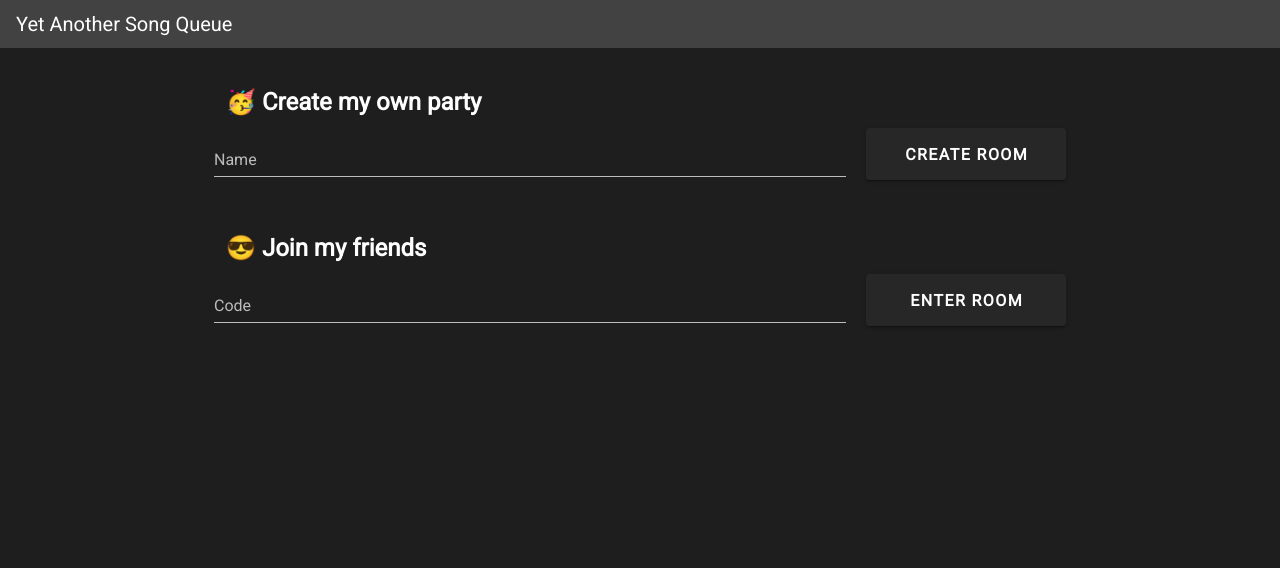
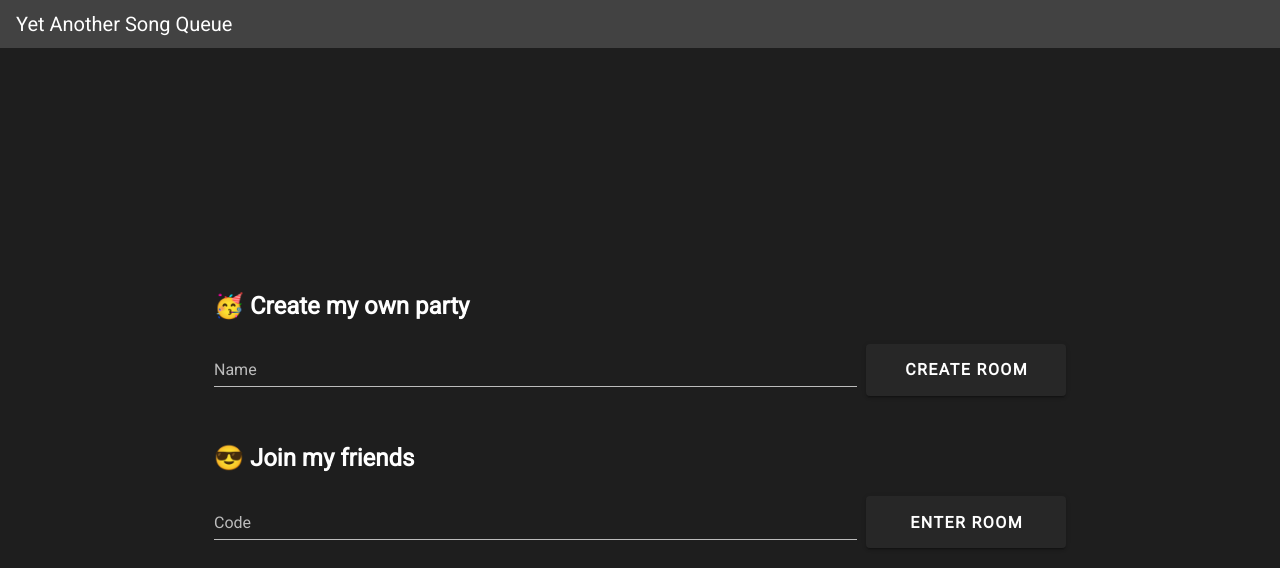
Before and after one commit to 0Lines/yet_another_song_queue, a Vue app: page / in a window 1280 px wide. Shown: the top 568 px of the page. Built offline with nearby package versions, Linux system fonts and the light colour scheme; no server answers; what vue-youtube would draw is missing.

Commit message:
centering home page components

```diff
--- a/src/views/HomePage.vue
+++ b/src/views/HomePage.vue
@@ -6,29 +6,23 @@
 
         <v-main style="height: 100%;">
             <!--TODO - Center the contents and add the logo -->
-			<v-container class="d-flex flex-column pa-6" style="max-width: 900px; height: 100%;">
-				<v-form ref="formRoomName" v-model="formIsValid" lazy-validation>
-					<div class="d-flex align-center">
-                        <v-col>
-                            <h2>🥳 Create my own party</h2>
-                            <v-row class="my-2">
-                                <v-text-field v-model="roomName" color="grey" label="Name" class="mr-5" :rules="roomNameRules"/>
-                                <v-btn x-large width="200" class="font-weight-bold" @click="createRoom">Create Room</v-btn>
-                            </v-row>
-                        </v-col>
-                    </div>
+			<v-container class="d-flex flex-column justify-center pa-6" style="max-width: 900px; height: 100%;">
+				<v-form ref="formRoomName" class="mb-8" lazy-validation>
+					<h2>🥳 Create my own party</h2>
+					<v-text-field v-model="roomName" color="grey" label="Name" class="align-baseline" :rules="roomNameRules">
+						<template v-slot:append-outer>
+							<v-btn x-large width="200" class="font-weight-bold" @click="createRoom">Create Room</v-btn> <!-- TODO ON MOBILE THIS BUTTONS ARE TOO LARGE -->
+						</template>
+					</v-text-field>
 				</v-form>
 
-				<v-form ref="formRoomCode" v-model="formIsValid" lazy-validation>
-					<div class="d-flex align-center">
-                        <v-col>
-                            <h2>😎 Join my friends</h2>
-                            <v-row class="my-2">
-                                <v-text-field v-model="roomCode" color="grey" label="Code" class="mr-5" :rules="roomCodeRules"/>
-                                <v-btn x-large width="200" class="font-weight-bold" @click="enterRoom">Enter Room</v-btn>
-                            </v-row>
-                        </v-col>
-					</div>
+				<v-form ref="formRoomCode" lazy-validation>
+					<h2>😎 Join my friends</h2>
+					<v-text-field v-model="roomCode" color="grey" label="Code" class="align-baseline" :rules="roomCodeRules">
+						<template v-slot:append-outer>
+							<v-btn x-large width="200" class="font-weight-bold" @click="enterRoom">Enter Room</v-btn> <!-- TODO ON MOBILE THIS BUTTONS ARE TOO LARGE -->
+						</template>
+					</v-text-field>
                 </v-form>
 			</v-container>
         </v-main>
@@ -44,7 +38,6 @@ export default {
         return {
 			roomName: "",
 			roomCode: "",
-			formIsValid: true,
 
 			roomCodeRules: [
 				v => !!v || 'Code is required'
```
